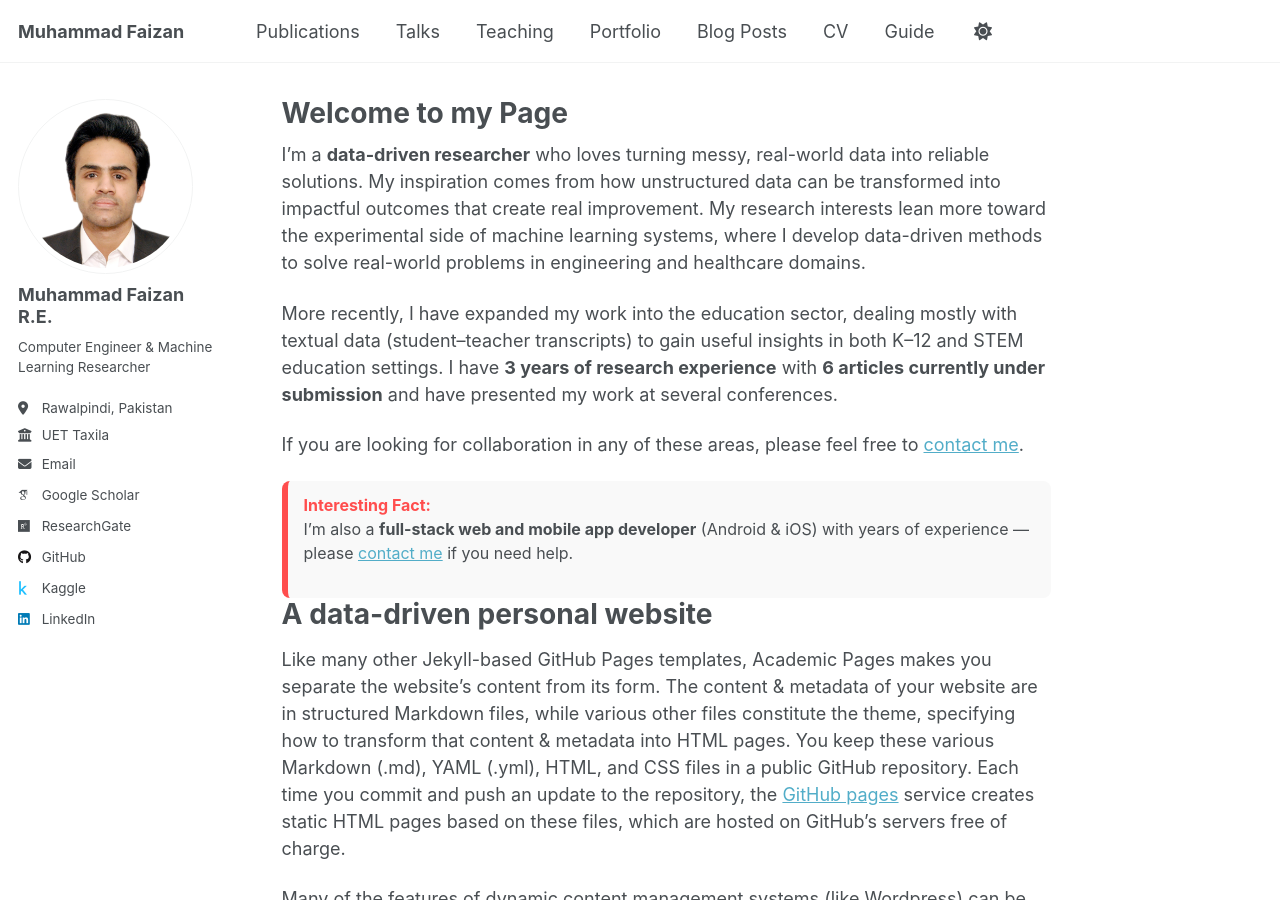
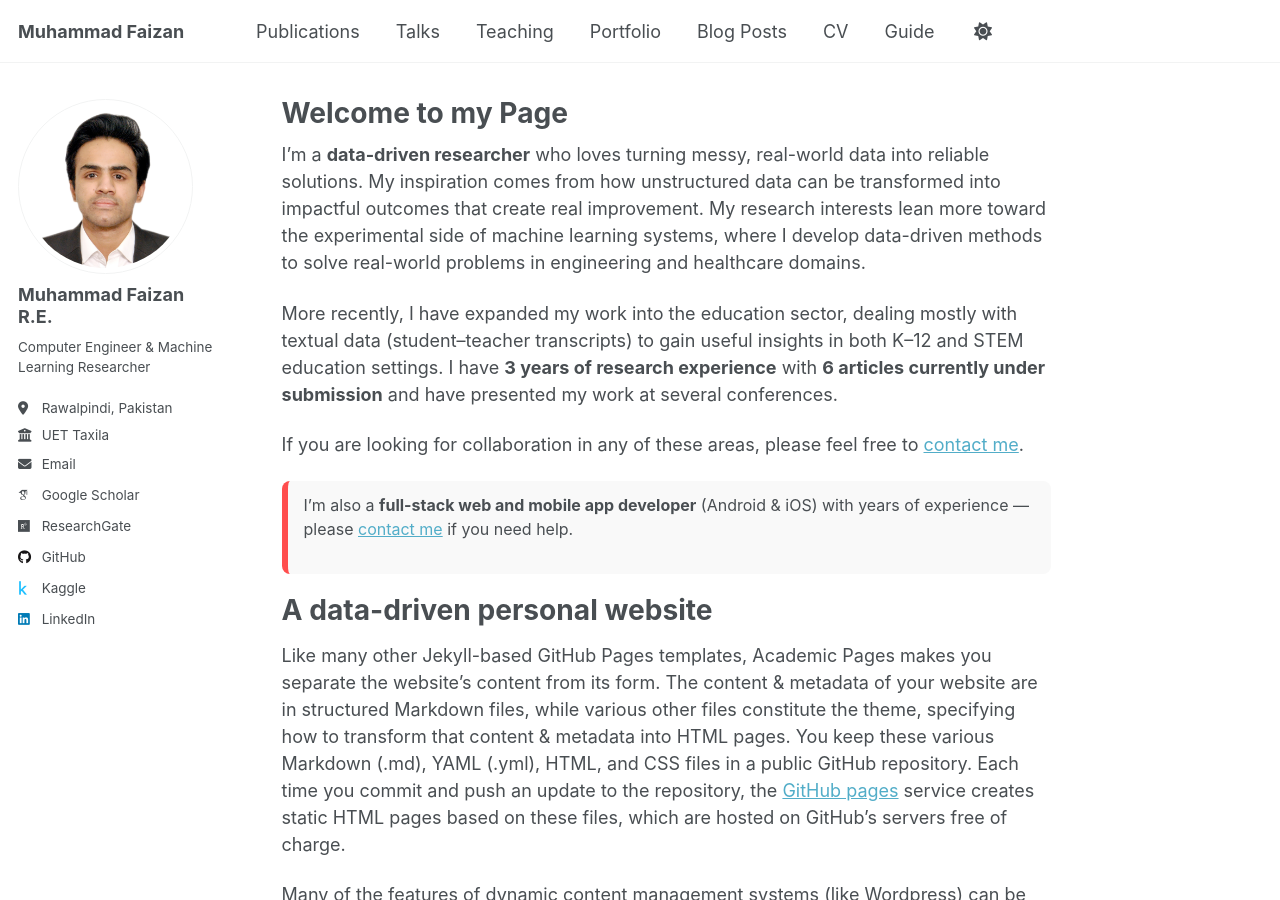
Before and after one commit to MuhammadFaizan99/MuhammadFaizan99.github.io, a Jekyll site: the page built from _pages/about.md, in a window 1280 px wide and 900 px high. Built offline with Jekyll 4.4.1, drawn with Linux system fonts in a browser that asks for light colours; some web fonts are replaced; a script that is not in the unit is left out.

Commit message:
Update about.md

```diff
--- a/_pages/about.md
+++ b/_pages/about.md
@@ -13,8 +13,7 @@ More recently, I have expanded my work into the education sector, dealing mostly
 
 If you are looking for collaboration in any of these areas, please feel free to [contact me](mailto:muhammadfaizandev87@gmail.com).
 
-<div markdown="1" style="background-color:#f9f9f9; border-left:6px solid #ff4d4d; padding:12px 16px; border-radius:8px; font-size:16px; margin-top:20px 0px;">
-  <strong style="color:#ff4d4d;">Interesting Fact:</strong>
+<div markdown="1" style="background-color:#f9f9f9; border-left:6px solid #ff4d4d; padding:12px 16px; border-radius:8px; font-size:16px; margin:20px 0px;">
   I’m also a **full-stack web and mobile app developer** (Android & iOS) with years of experience —
   please [contact me](mailto:muhammadfaizandev87@gmail.com) if you need help.
 </div>
```
